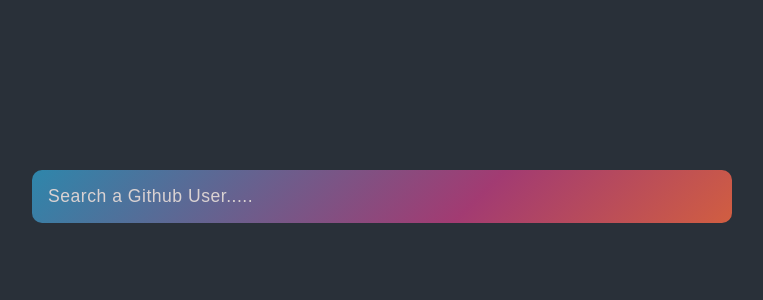
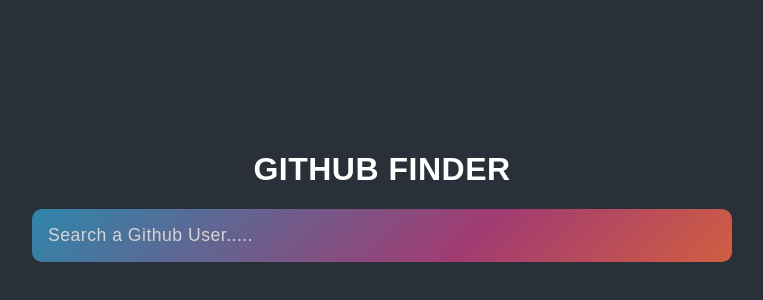
Before and after one commit to kumarsachinkain01/Github-Finder, a plain HTML site: page index.html in a window 1280 px wide. Shown: the part 188-488 px from the top of the page, without its empty margins (258-1021 px from the left). Drawn offline with nearby package versions, Linux system fonts and the light colour scheme.

Commit message:
add heading

```diff
--- a/index.html
+++ b/index.html
@@ -8,6 +8,7 @@
     <link rel="stylesheet" href="https://cdnjs.cloudflare.com/ajax/libs/font-awesome/6.5.2/css/all.min.css">
 </head>
 <body>
+    <h1>GITHUB FINDER </h1>
    <form action="#" class="user-form" id="form">
     <input type="text" placeholder="Search a Github User....." id="search">
    </form>
```
